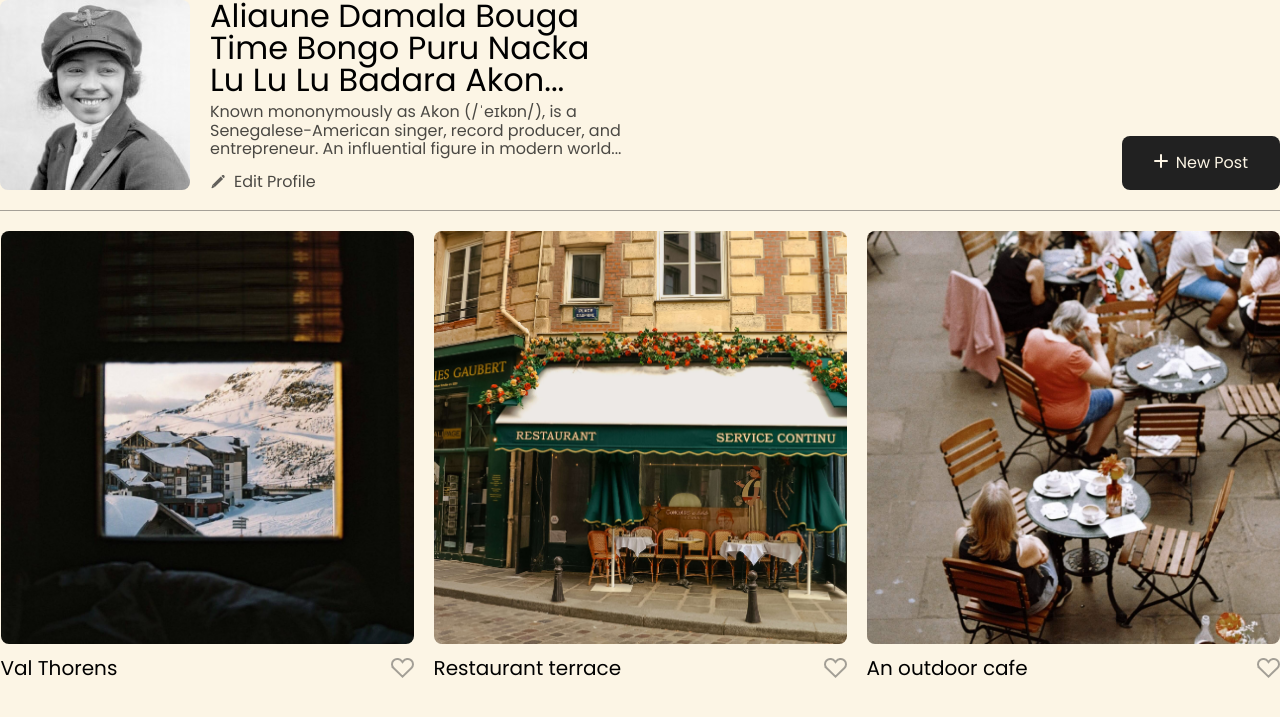
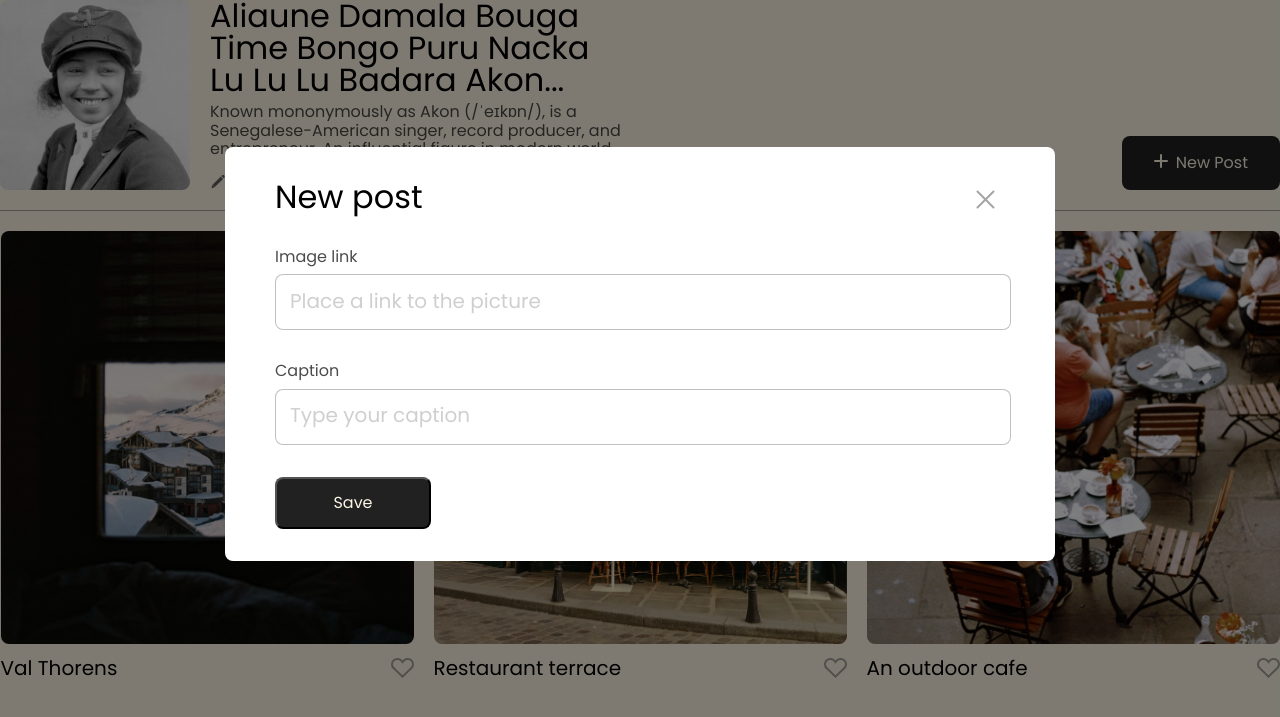
Before and after one commit to Valeriia0799/se_project_spots, a plain HTML site: page index.html in a window 1280 px wide. Shown: the part 46-763 px from the top of the page. Drawn offline with Linux system fonts and the light colour scheme.

Commit message:
New update for my project

```diff
--- /dev/null
+++ b/blocks/modal.css
@@ -0,0 +1,115 @@
+.modal {
+  visibility: hidden;
+  background-color: #00000080;
+  position: fixed;
+  top: 0;
+  right: 0;
+  bottom: 0;
+  left: 0;
+  display: flex;
+  justify-content: center;
+  align-items: center;
+  padding: 10px;
+}
+
+.modal_is-opened {
+  visibility: visible;
+}
+
+.modal__container {
+  max-width: 730px;
+  width: 100%;
+  border-radius: 8px;
+  background-color: #fff;
+  padding: 32px 50px;
+  position: relative;
+}
+
+.modal__form {
+  display: flex;
+  flex-direction: column;
+}
+
+.modal__title {
+  margin: 0 0 32px;
+  font-size: 32px;
+  font-weight: 500;
+}
+
+.modal__close-bt {
+  position: absolute;
+  width: 40px;
+  height: 40px;
+  top: 32px;
+  right: 50px;
+  width: 40px;
+  height: 40px;
+  background-image: url(../images/Close\ Icon.svg);
+  border: none;
+  background-color: transparent;
+}
+
+.modal__submit-btn {
+  background-color: #212121;
+  border-radius: 8px;
+  width: 156px;
+  height: 52px;
+  color: #fcf5e5;
+  font-size: 16px;
+  font-weight: 500;
+  text-align: center;
+}
+
+.modal__label {
+  margin: 0 0 32px;
+  font-size: 16px;
+  font-weight: 500;
+  opacity: 70%;
+}
+
+.modal__input {
+  display: block;
+  margin: 8px 0 0;
+  width: 100%;
+  height: 52px;
+  border-radius: 8px;
+  border: 1px solid #21212166;
+  display: flex;
+  gap: 32px;
+}
+
+.modal__input::placeholder {
+  color: #2121214d;
+  padding: 16px 0 16px 12px;
+  font-size: 20px;
+  font-weight: 500;
+}
+
+@media screen and (max-width: 627px) {
+  .modal__container {
+    width: 100%;
+    padding: 22px 12px 12px;
+  }
+
+  .modal__close-bt {
+    top: 12px;
+    right: 12px;
+  }
+
+  .modal__input::placeholder {
+    font-size: 16px;
+  }
+
+  .modal__title {
+    margin: 0 0 24px;
+    font-size: 20px;
+  }
+
+  .modal__submit-btn {
+    width: 100%;
+  }
+
+  .modal__label {
+    margin: 0 0 24px;
+  }
+}
--- a/index.html
+++ b/index.html
@@ -124,6 +124,60 @@
       <footer class="footer">
         <p class="footer__copy">2023 &copy; Spots</p>
       </footer>
+      <div class="modal">
+        <div class="modal__container">
+          <button type="button" class="modal__close-bt"></button>
+          <h2 class="modal__title">Edit profile</h2>
+          <form class="modal__form">
+            <label for="profile-name-input" class="modal__label">
+              Name
+              <input
+                id="profile-name-input"
+                type="text"
+                class="modal__input"
+                placeholder="Type your name"
+              />
+            </label>
+            <label for="profile-description-input" class="modal__label">
+              Description
+              <input
+                id="profile-description-input"
+                type="text"
+                class="modal__input"
+                placeholder="Describe yourself"
+              />
+            </label>
+            <button type="submit" class="modal__submit-btn">Save</button>
+          </form>
+        </div>
+      </div>
+      <div class="modal modal_is-opened">
+        <div class="modal__container">
+          <button type="button" class="modal__close-bt"></button>
+          <h2 class="modal__title">New post</h2>
+          <form class="modal__form">
+            <label for="card-image-input" class="modal__label">
+              Image link
+              <input
+                id="card-image-input"
+                type="url"
+                class="modal__input"
+                placeholder="Place a link to the picture"
+              />
+            </label>
+            <label for="card-caption-input" class="modal__label">
+              Caption
+              <input
+                id="card-caption-input"
+                type="text"
+                class="modal__input"
+                placeholder="Type your caption"
+              />
+            </label>
+            <button type="submit" class="modal__submit-btn">Save</button>
+          </form>
+        </div>
+      </div>
     </div>
   </body>
 </html>
--- a/pages/index.css
+++ b/pages/index.css
@@ -7,3 +7,4 @@
 @import url(../blocks/cards.css);
 @import url(../blocks/card.css);
 @import url(../blocks/footer.css);
+@import url(../blocks/modal.css);
```
Also changed, not shown: images/Close Icon.svg (added).
